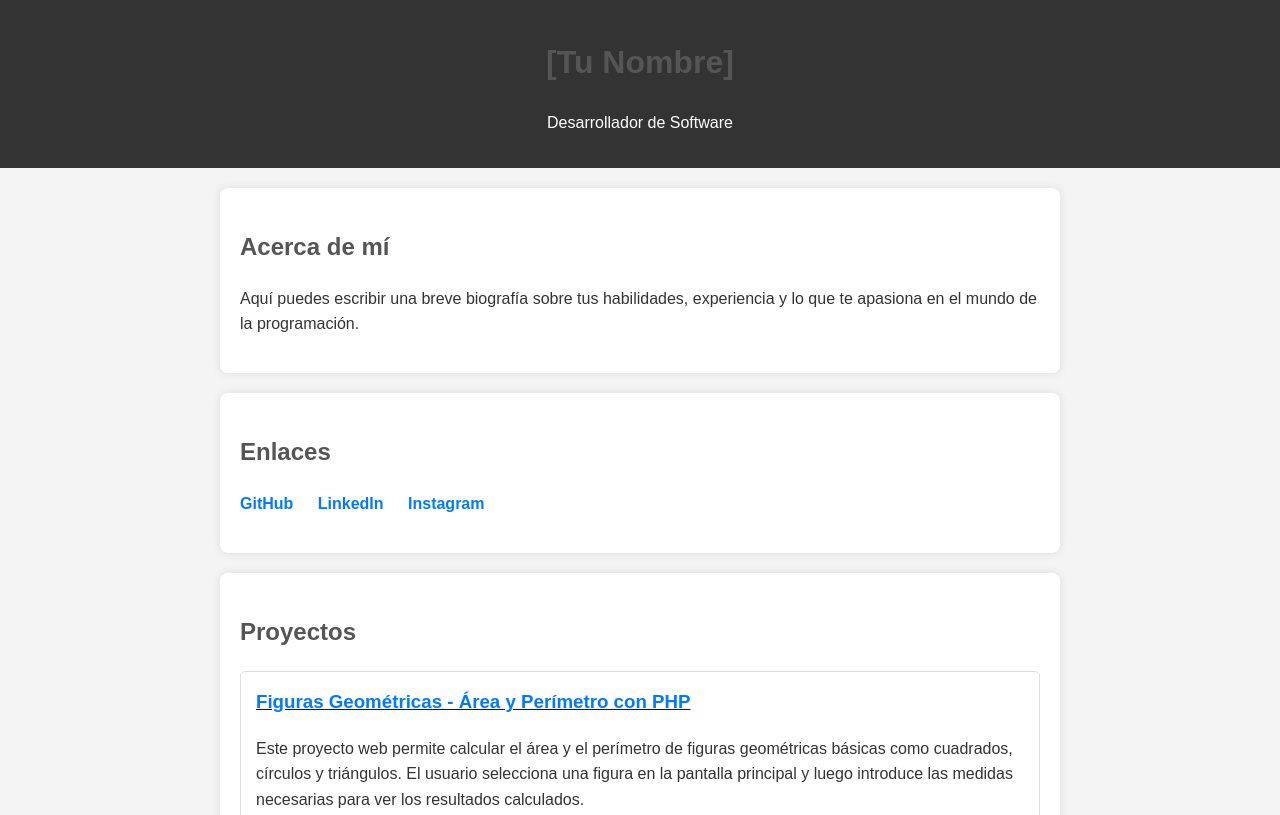
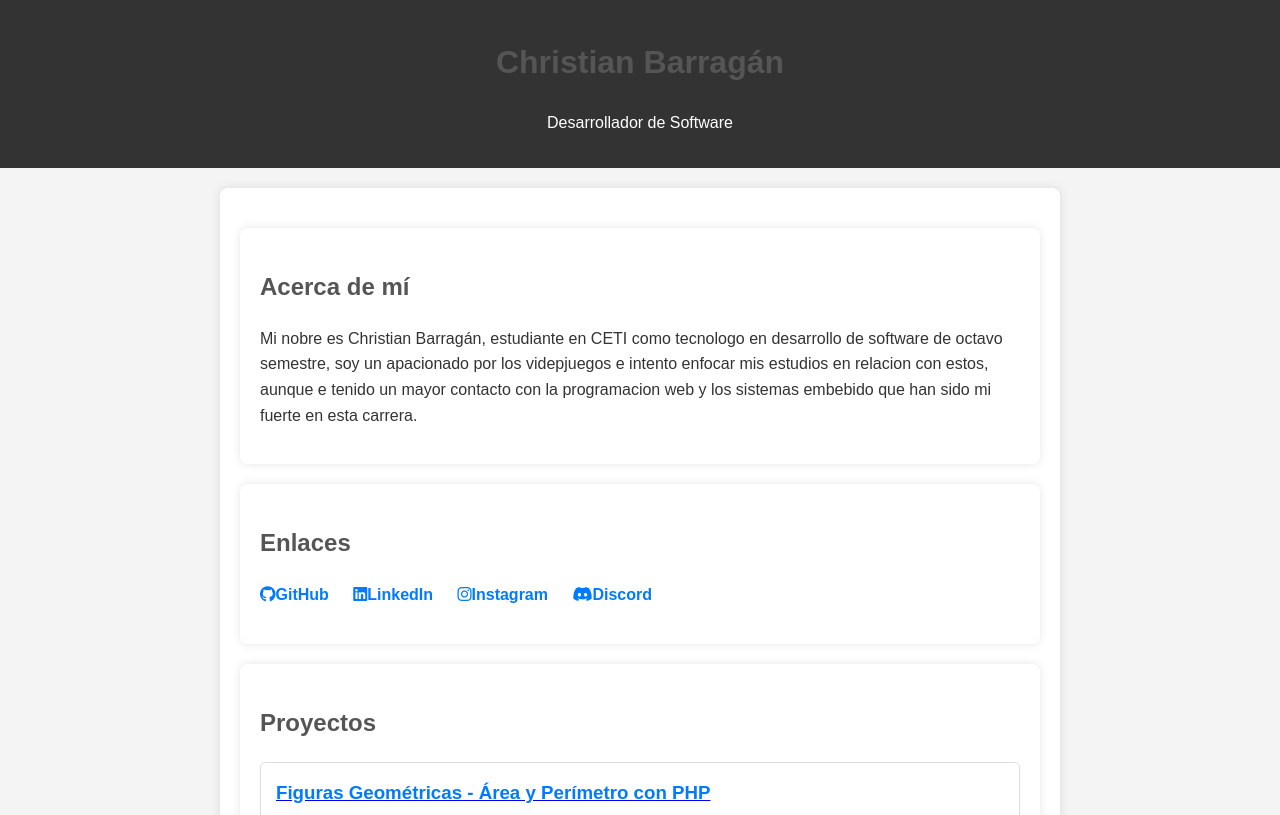
Before and after one commit to ChristianB22/PaguinaPortafolio, a plain HTML site: page index.html in a window 1280 px wide. Shown: the top 815 px of the page. Drawn offline with Linux system fonts and the light colour scheme.

Commit message:
Update index.html

```diff
--- a/index.html
+++ b/index.html
@@ -5,25 +5,31 @@
     <meta name="viewport" content="width=device-width, initial-scale=1.0">
     <title>Perfil de Desarrollador</title>
     <link rel="stylesheet" href="css/style.css">
+    <link rel="stylesheet" href="https://cdnjs.cloudflare.com/ajax/libs/font-awesome/6.5.0/css/all.min.css">
 </head>
 <body>
 
     <header>
-        <h1>[Tu Nombre]</h1>
+        <h1>Christian Barragán</h1>
         <p>Desarrollador de Software</p>
     </header>
 
+<section general>
     <section id="about">
         <h2>Acerca de mí</h2>
-        <p>Aquí puedes escribir una breve biografía sobre tus habilidades, experiencia y lo que te apasiona en el mundo de la programación.</p>
+        <p>Mi nobre es Christian Barragán, estudiante en CETI como tecnologo en desarrollo de software de octavo semestre, soy un apacionado por los videpjuegos e intento enfocar mis estudios en relacion con estos, aunque e tenido un mayor contacto con la programacion web y los sistemas embebido que han sido mi fuerte en esta carrera.</p>
     </section>
 
     <section id="links">
         <h2>Enlaces</h2>
         <ul>
-            <li><a href="https://github.com/[TuUsuario]" target="_blank">GitHub</a></li>
-            <li><a href="https://www.linkedin.com/in/[TuPerfil]" target="_blank">LinkedIn</a></li>
-            <li><a href="#" target="_blank">Instagram</a></li>
+            <li><a href="https://github.com/ChristianB22" target="_blank"><i class="fab fa-github"></i>GitHub</a></li>
+
+            <li><a href="https://www.linkedin.com/in/christian-barragan-6a305235b?utm_source=share&utm_campaign=share_via&utm_content=profile&utm_medium=android_app" target="_blank"><i class="fab fa-linkedin"></i>LinkedIn</a></li>
+
+            <li><a href="https://www.instagram.com/ch.barragan22?igsh=amJ4N2g0Y2I4Znlr" target="_blank"><i class="fab fa-instagram"></i>Instagram</a></li>
+
+            <li><a href="https://discordapp.com/users/pegajozoo_22" target="_blank"><i class="fab fa-discord"></i>Discord</a></li>
         </ul>
     </section>
 
@@ -33,8 +39,10 @@
             </div>
     </section>
 
+</section>
+
     <footer>
-        <p>2025 &copy; [Tu Nombre]</p>
+        <p>2025 &copy; Christian Barragán</p>
     </footer>
 
     <script src="js/script.js"></script>
```
